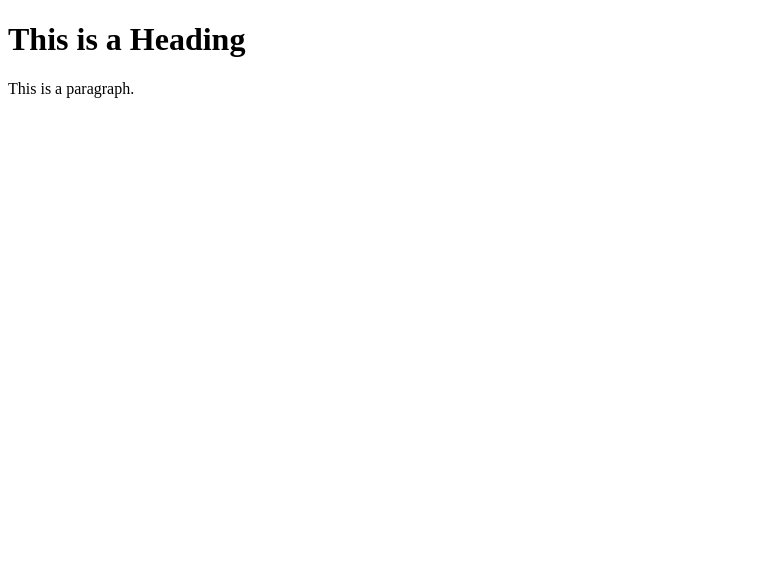
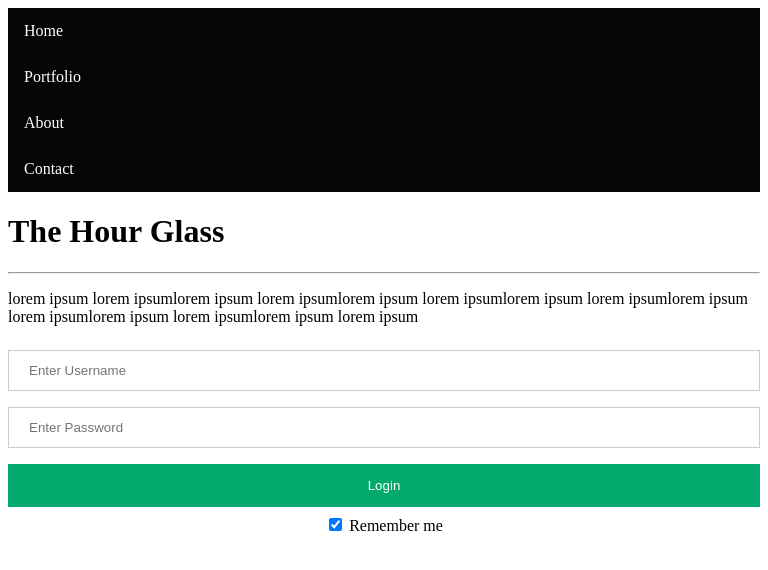
Before and after one commit to rajel89/VSchool, a plain HTML site: page business_time/index.html in a window 768 px wide. Drawn offline with Linux system fonts and the light colour scheme.

Commit message:
completed business time project with all the requirement

```diff
--- a/business_time/index.html
+++ b/business_time/index.html
@@ -1,12 +1,47 @@
 <!DOCTYPE html>
 <html>
+
 <head>
-<title>Page Title</title>
+    <title>Home Page</title>
+    <link rel="stylesheet" href="styles.css" />
+    <link rel="stylesheet" href="nav_tab.css" />
+    <link rel="stylesheet" href="login_form.css" />
+    <link rel="stylesheet" href="mobile_nav_tab.css" />
 </head>
+
 <body>
+    <!-- Tab menu -->
+    <ul>
+        <li><a class="active" href="index.html">Home</a></li>
+        <li><a href="portfoliohtml.html">Portfolio</a></li>
+        <li><a href="aboutpage.html">About</a></li>
+        <li><a href="contactpage.html">Contact</a></li>
+    </ul>
 
-<h1>This is a Heading</h1>
-<p>This is a paragraph.</p>
+    <h1>The Hour Glass</h1>
+    <hr>
+    <p id="paragraph">lorem ipsum lorem ipsumlorem ipsum lorem ipsumlorem ipsum lorem ipsumlorem ipsum lorem
+        ipsumlorem ipsum lorem ipsumlorem ipsum lorem ipsumlorem ipsum lorem ipsum</p>
+
+
+
+    <!-- This is the block of code for the login form at the home screem -->
+
+    <div class="login_container">
+        <label for="uname"><b></b></label>
+        <input type="text" placeholder="Enter Username" name="uname" required>
+        <label for="psw"><b></b></label>
+        <input type="password" placeholder="Enter Password" name="psw" required>
+        <button type="submit">Login</button>
+        <label>
+            <input type="checkbox" checked="checked" name="remember"> Remember me
+        </label>
+    </div>
+
+
+
+
 
 </body>
+
 </html>
--- /dev/null
+++ b/business_time/login_form.css
@@ -0,0 +1,72 @@
+
+@media (min-width: 768px){
+.login_container {
+  display: flex;
+  flex-direction: column;
+  justify-content: center;
+  align-items: center;
+  padding-top: 125px;
+  }
+
+input[type=text], input[type=password] {
+    width: 25%;
+    padding: 12px 20px;
+    margin: 8px 0;
+    display: inline-block;
+    border: 1px solid #ccc;
+    box-sizing: border-box;
+  }
+
+
+
+  /* Set a style for all buttons */
+  button {
+    background-color: #04AA6D;
+    color: white;
+    padding: 14px 20px;
+    margin: 8px 0;
+    border: none;
+    cursor: pointer;
+    width: 25%;
+  }
+
+  button:hover {
+    opacity: 0.8;
+  }
+}
+
+@media (max-width: 768px){
+  .login_container {
+    display: flex;
+    flex-direction: column;
+    justify-content: center;
+    align-items: center;
+    padding-top: 0;
+    }
+
+  input[type=text], input[type=password] {
+      width: 100%;
+      padding: 12px 20px;
+      margin: 8px 0;
+      display: inline-block;
+      border: 1px solid #ccc;
+      box-sizing: border-box;
+    }
+
+
+
+    /* Set a style for all buttons */
+    button {
+      background-color: #04AA6D;
+      color: white;
+      padding: 14px 20px;
+      margin: 8px 0;
+      border: none;
+      cursor: pointer;
+      width: 100%;
+    }
+
+    button:hover {
+      opacity: 0.8;
+    }
+  }
--- /dev/null
+++ b/business_time/nav_tab.css
@@ -0,0 +1,52 @@
+/* css styling for the menu tab for a non mobile platform */
+
+
+  ul {
+    list-style-type: none;
+    margin: 0px;
+    padding: 0px;
+    overflow: hidden;
+    background-color: rgb(5, 5, 5);
+  }
+
+  li a {
+    float: left;
+    color: white;
+    text-align: center;
+    padding: 14px 16px;
+    margin: left 100px;
+    text-decoration: none;
+  }
+
+  li a:hover {
+    background-color: rgb(66, 63, 63);
+  }
+
+
+@media (max-width: 768px) {
+
+  ul {
+    display: flex;
+    flex-direction: column;
+
+
+    list-style-type: none;
+    margin: 0px;
+    padding: 0px;
+    overflow: hidden;
+    background-color: rgb(5, 5, 5);
+  }
+
+  li a {
+    float: left;
+    color: white;
+    text-align: center;
+    padding: 14px 16px;
+    margin: left 100px;
+    text-decoration: none;
+  }
+
+  li a:hover {
+    background-color: rgb(66, 63, 63);
+  }
+}
```
Also changed, not shown: business_time/aboutpage.html (added, +31 -0 lines), business_time/contactpage.html (added, +31 -0 lines), business_time/portfoliohtml.html (added, +29 -0 lines), business_time/hrglass.jpg (added), business_time/mobile_nav_tab.css (added), business_time/style.css (deleted), business_time/styles.css (added), responsive_color_grid_from_scratch/style.css (line endings or trailing spaces).
